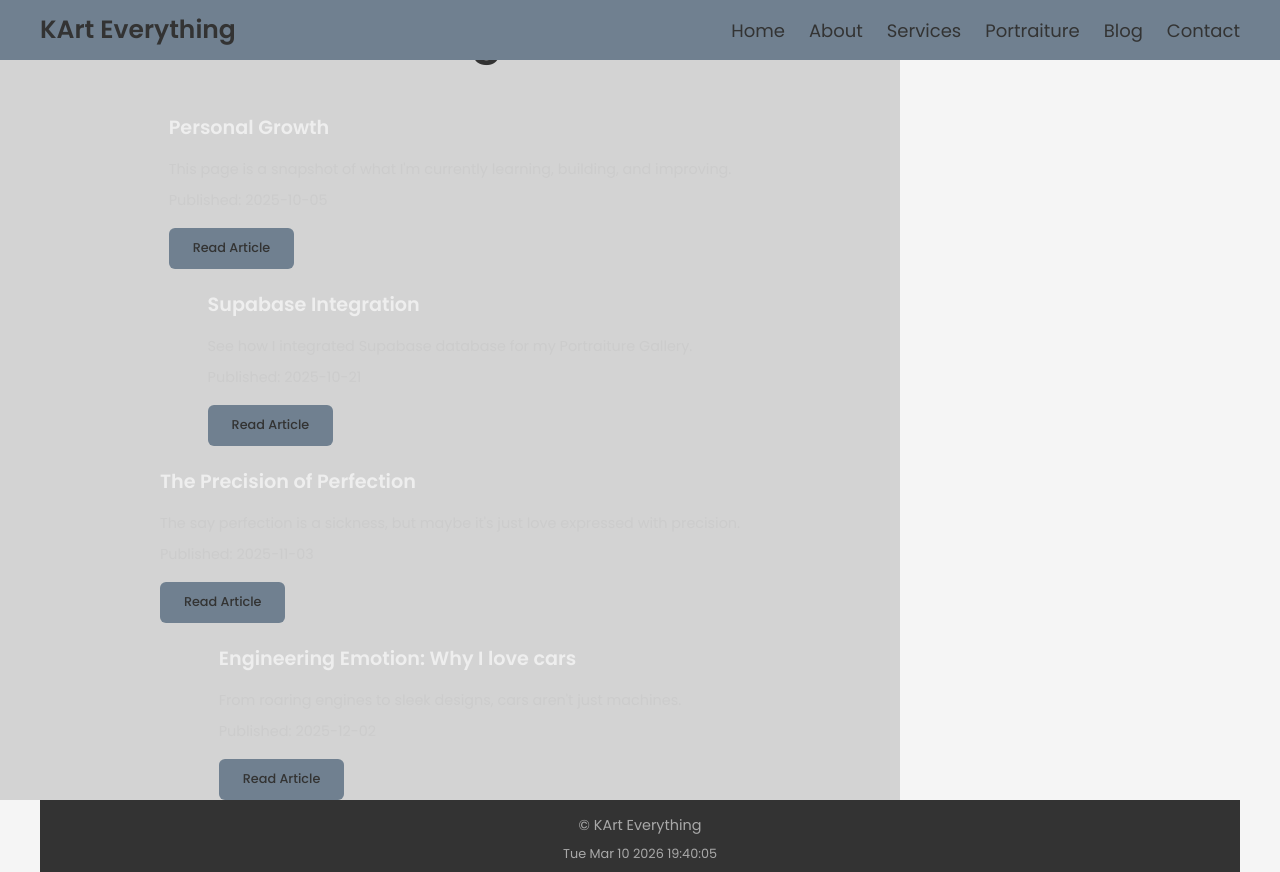
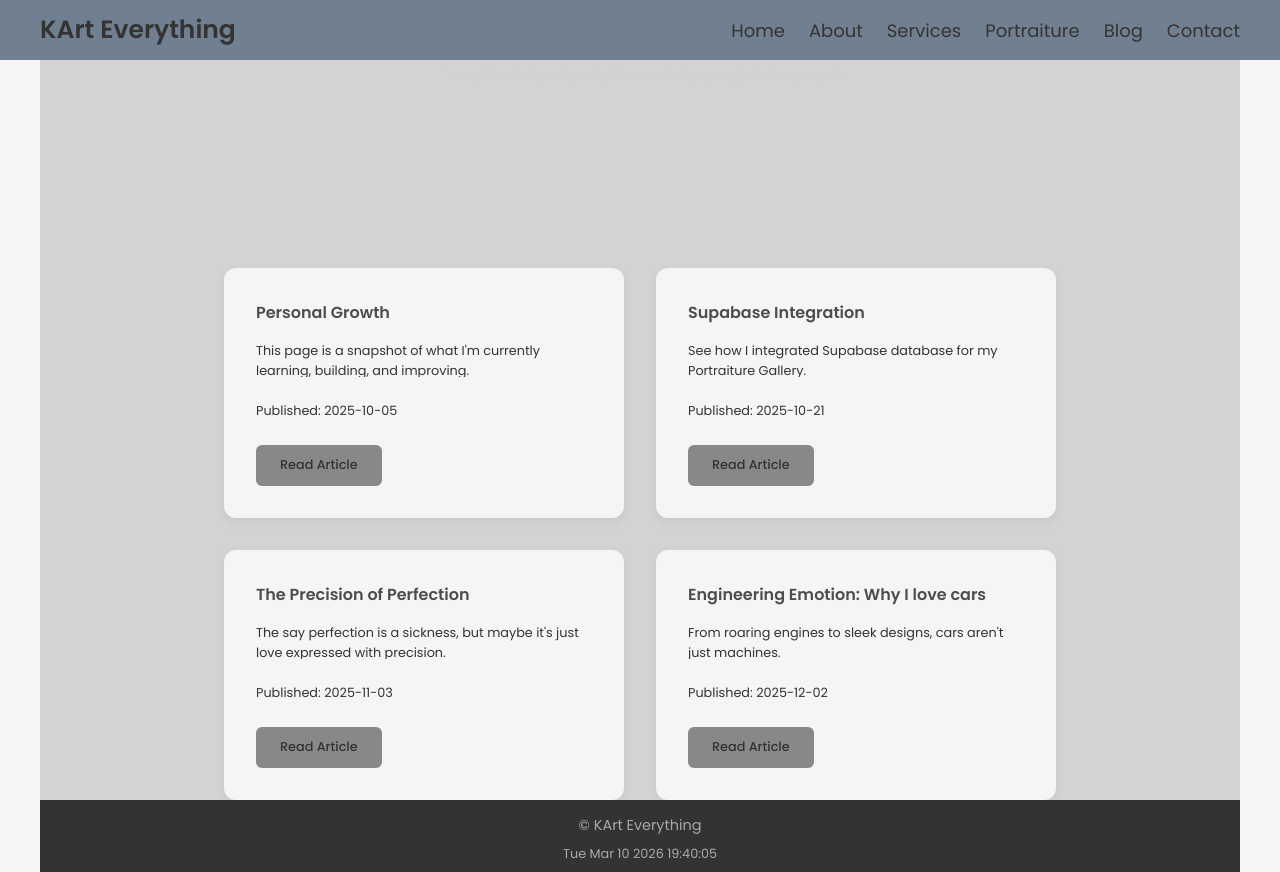
Before and after one commit to karteverything/karteverything2, a Next.js app: page /blog in a window 1280 px wide. Built offline with nearby package versions, Linux system fonts and the light colour scheme.

Commit message:
fix blog

```diff
--- a/app/blog/page.jsx
+++ b/app/blog/page.jsx
@@ -3,24 +3,22 @@ import { blogPosts } from "../../data/blogPosts";
 
 export default function BlogPage() {
     return (
-        <section className="blog-list container">
-            <h1>Blog</h1>
+        <section className="blog-container container">
+            <div className="blog-title">
+                <h2>Blog</h2>
+                <p>Thoughts, tutorials, insights, and stories behind my work.</p>
+            </div>
 
-            {blogPosts.map((post) => (
-                <article key={post.slug} className="blog-list-item">
-
-                    <h2>{post.title}</h2>
-                    <p>{post.snippet}</p>
-
-                    <p className="blog-date">
-                        Published: {post.published}
-                    </p>
-
-                    <Link href={post.path} className="btn">
-                        Read Article
-                    </Link>
-                </article>
-            ))}
+            <div className="blog-grid">
+                {blogPosts.map((post) => (
+                <div key={post.slug} className="blog-card">
+                    <h3>{post.title}</h3>
+                    <p className="blog-snippet">{post.snippet}</p>
+                    <p className="blog-date">Published: {post.published}</p>
+                    <Link href={post.path} className="btn">Read Article</Link>
+                </div>
+                ))}
+            </div>
         </section>
     );
 }
--- a/app/layout.tsx
+++ b/app/layout.tsx
@@ -8,7 +8,7 @@ export const metadata = {
     description: "Kat's portfolio and journal",
 };
 
-export default function RootLayout({ children}) {
+export default function RootLayout({ children }) {
     return (
         <html lang="en">
             <body>
```
Also changed, not shown: components/BlogPreview.jsx (line endings or trailing spaces), components/Hero.jsx (added).
